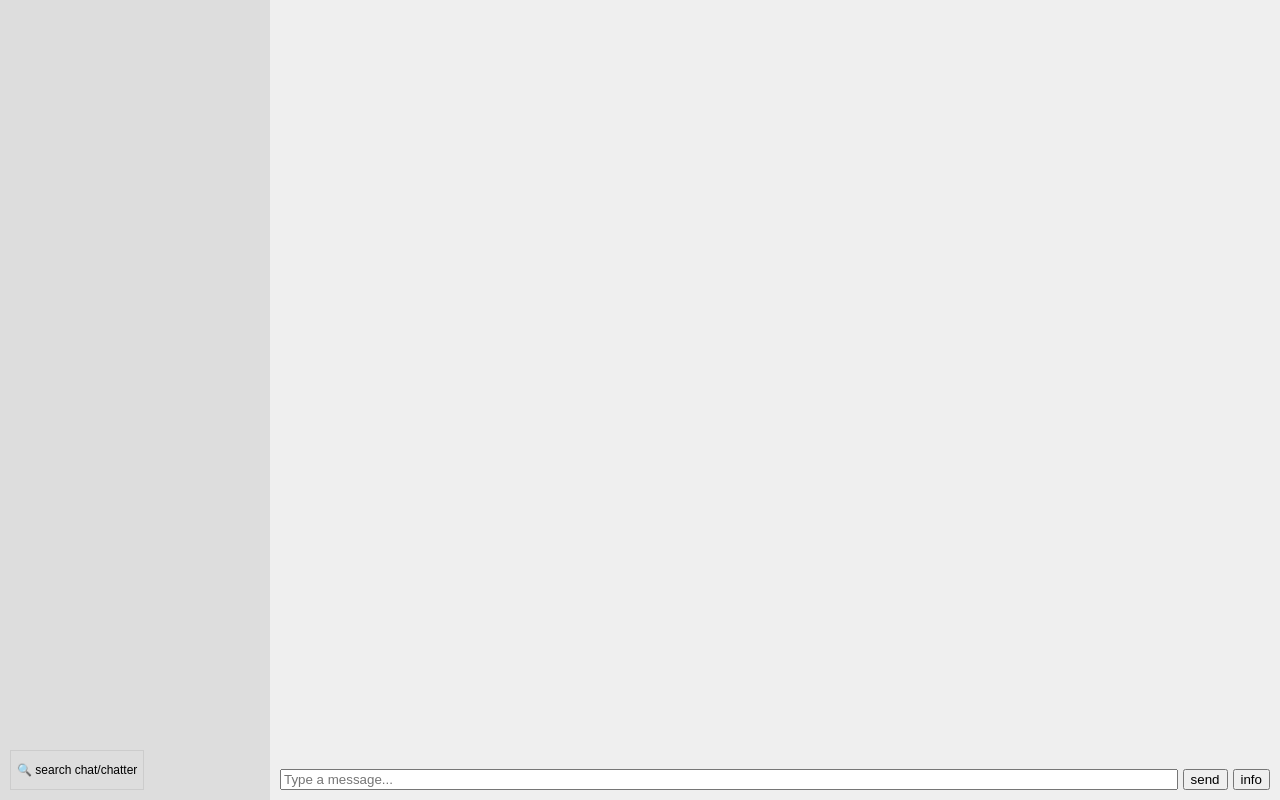
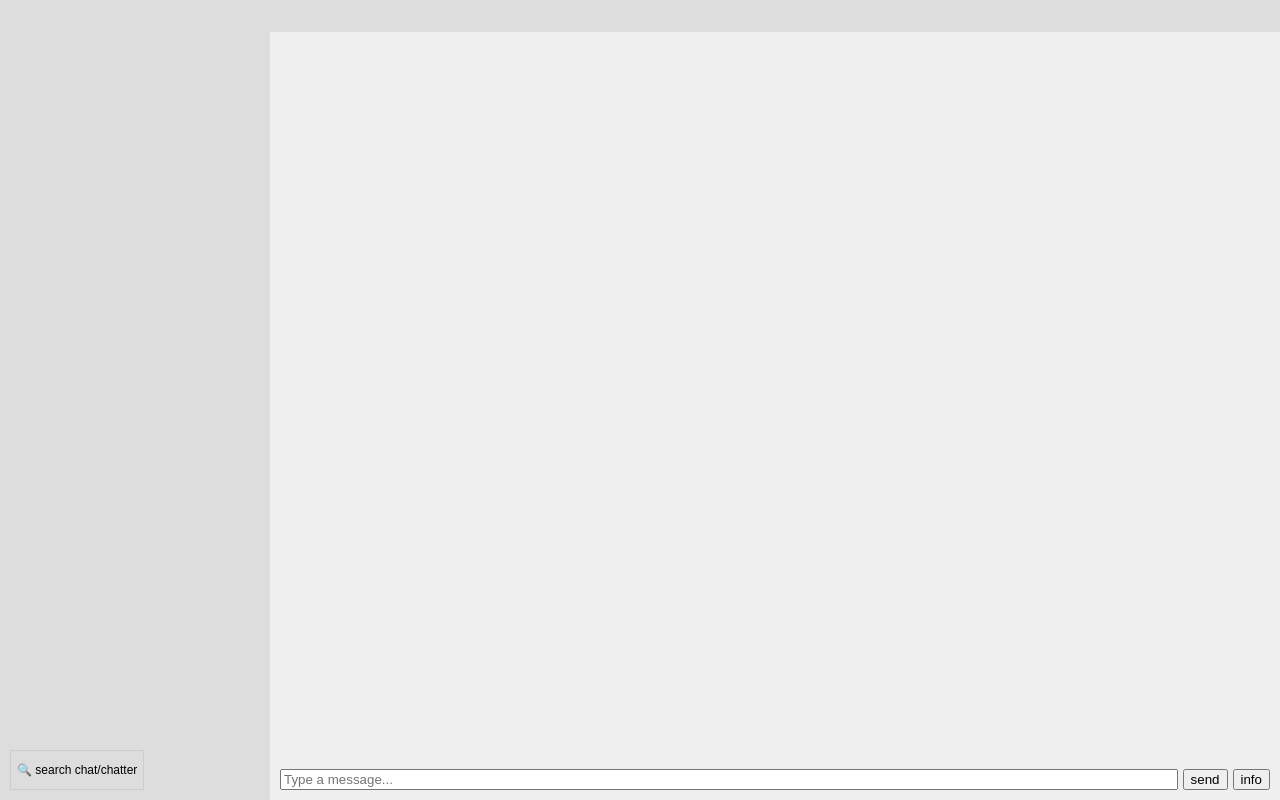
Before and after one commit to DragonMinded/critterchat, a Flask app: template backend/critterchat/http/templates/home/chat.html in a window 1280 px wide. Run offline with Flask 3, Linux system fonts and the light colour scheme; the template is opened without the code that fills it, so the values that code supplies are empty; some web fonts are replaced.

Commit message:
Fix info not loading in some cases, fix messages and info not clearing when leaving a chat.

```diff
--- a/backend/critterchat/http/static/chat.css
+++ b/backend/critterchat/http/static/chat.css
@@ -148,7 +148,6 @@ div.actions div.item button:hover {
 }
 
 div.container > div.chat {
-    border: 10px solid #efefef;
     background: #efefef;
     overflow: hidden;
     flex-grow: 1;
@@ -156,11 +155,29 @@ div.container > div.chat {
     flex-shrink: 1;
     width: 0px;
     display: flex;
-    gap: 10px;
     flex-direction: column;
 }
 
+div.chat > div.info {
+    background: #dddddd;
+    border-top: 10px solid #dddddd;
+    border-bottom: 5px solid #dddddd;
+    display: flex;
+    flex-direction: row;
+    gap: 10px;
+}
+
+div.chat > div.info div.title {
+    font-size: 16px;
+}
+
+div.chat > div.info div.topic {
+    font-size: 12px;
+}
+
 div.chat > div.conversation {
+    border-left: 10px solid #efefef;
+    border-right: 10px solid #efefef;
     flex-grow: 1;
     overflow-y: scroll;
     padding-right: 10px;
@@ -170,6 +187,7 @@ div.chat > div.conversation {
 }
 
 div.chat > form.actions {
+    border: 10px solid #efefef;
     display: flex;
     flex-direction: row;
     gap: 5px;
--- a/backend/critterchat/http/templates/home/chat.html
+++ b/backend/critterchat/http/templates/home/chat.html
@@ -24,6 +24,10 @@
         </div>
     </div>
     <div class="chat">
+        <div class="info">
+            <div class="title">&nbsp;</div>
+            <div class="topic">&nbsp;</div>
+        </div>
         <div class="conversation">
         </div>
         <form class="actions" action="" method="POST" id="message-actions">
```
Also changed, not shown: frontend/src/info.js (+28 -3 lines), 1 other file.
